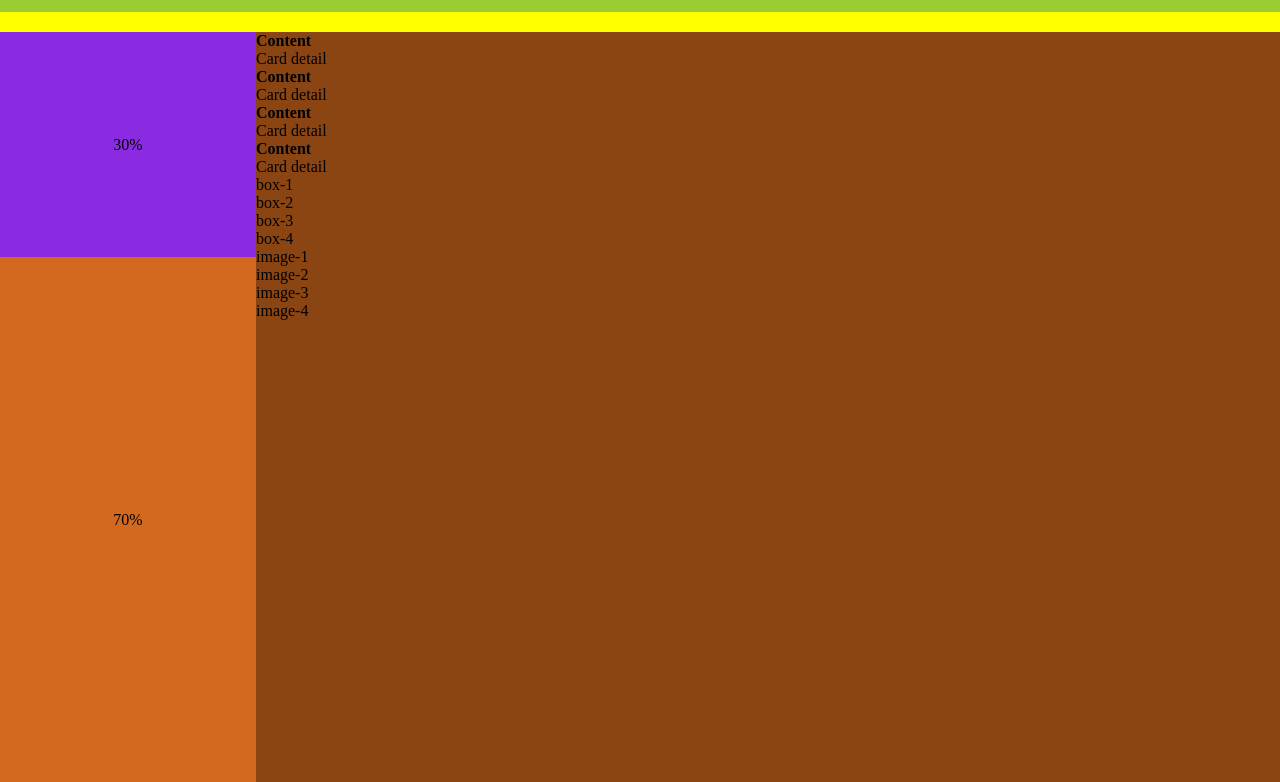
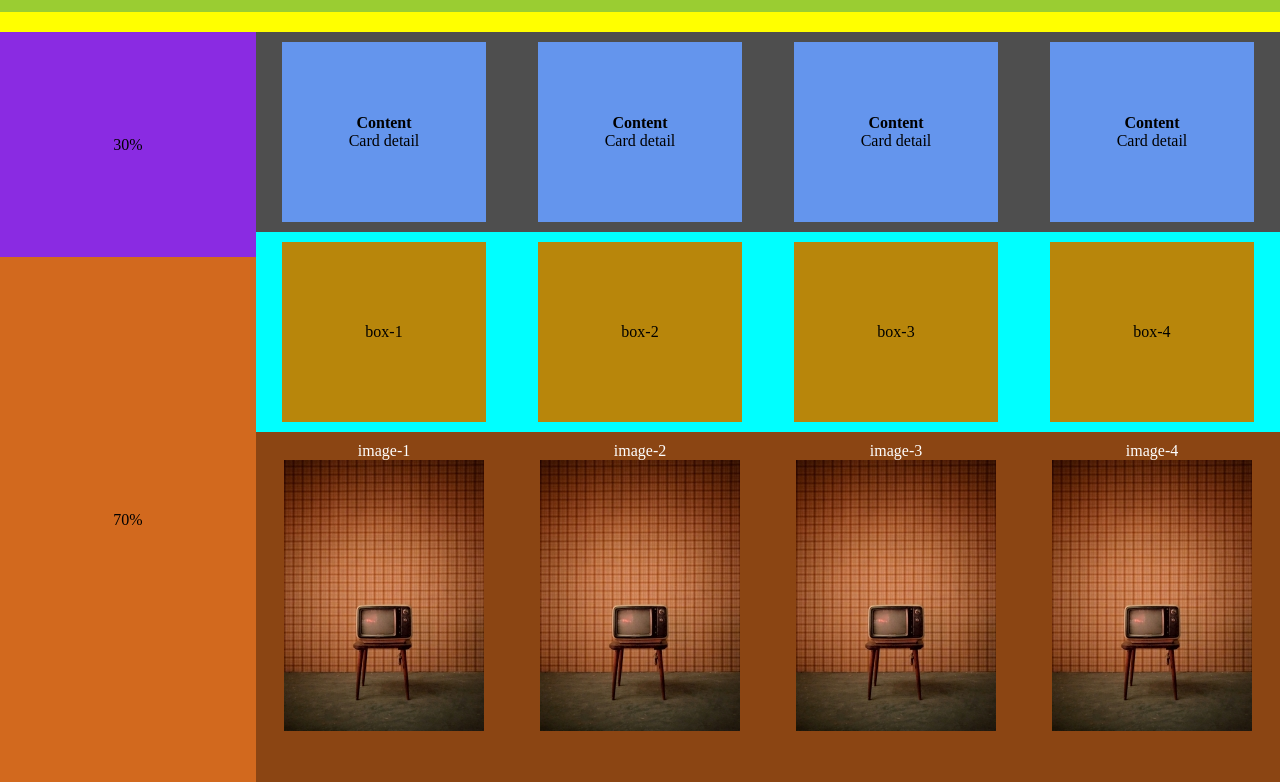
Before and after one commit to Seyidhuseyn/layout-flexible, a plain HTML site: page index.html in a window 1280 px wide. Shown: the part 38-820 px from the top of the page. Drawn offline with Linux system fonts and the light colour scheme.

Commit message:
19 01 2022

```diff
--- a/index.html
+++ b/index.html
@@ -29,26 +29,24 @@
             <!-- right-side -->
             <div class="main">
                 <div class="cards">
-                    <div class="cards">
+                    <div class="card">
                         <h4>Content</h4>
                         <span>Card detail</span>
                     </div>
-                <div class="cards">
-                    <div class="cards">
+                    <div class="card">
                         <h4>Content</h4>
                         <span>Card detail</span>
                     </div>
-                <div class="cards">
-                    <div class="cards">
+                    <div class="card">
                         <h4>Content</h4>
                         <span>Card detail</span>
                     </div>
-                <div class="cards">
-                    <div class="cards">
+                    <div class="card">
                         <h4>Content</h4>
                         <span>Card detail</span>
                     </div>
-            </div> <!--cards-in baglansisi-->
+                </div>
+                <!--cards-in baglansisi-->
                 <div class="boxes">
                     <div class="box">box-1</div>
                     <div class="box">box-2</div>
@@ -56,10 +54,10 @@
                     <div class="box">box-4</div>
                 </div>
                 <div class="images">
-                <div class="image">image-1</div>
-                <div class="image">image-2</div>
-                <div class="image">image-3</div>
-                <div class="image">image-4 </div>
+                    <div class="image">image-1 <img src="img1.jpg" alt=""></div>
+                    <div class="image">image-2 <img src="img1.jpg" alt=""></div>
+                    <div class="image">image-3 <img src="img1.jpg" alt=""></div>
+                    <div class="image">image-4 <img src="img1.jpg" alt=""></div>
                 </div>
             </div> <!--main burada baglandi-->
         </div> <!--content burada baglandi-->
--- a/style.css
+++ b/style.css
@@ -57,3 +57,47 @@ body {
     background-color: saddlebrown;
     flex: 1;
 }
+.cards {
+    background-color: rgb(78, 78, 78);
+    display: flex;
+    justify-content: space-around;
+    flex-basis: 30%;
+    height: 200px;
+}
+.card {
+    flex-basis: 20%;
+    display: flex;
+    flex-direction: column;
+    background-color: cornflowerblue;
+    justify-content: center;
+    align-items: center;
+    margin: 10px 0;
+}
+.boxes {
+    display: flex;
+    justify-content: space-around;
+    background-color: cyan;
+    height: 200px;
+}
+.box {
+    display: flex;
+    flex-direction:column;
+    justify-content: space-around;
+    align-items: center;
+    flex-basis: 20%;
+    background-color: darkgoldenrod;
+    margin: 10px auto;
+}
+.images {
+    display: flex;
+    justify-content: space-around;
+
+}
+.image {
+    display: flex;
+    flex-direction:column;
+    justify-content: space-around;
+    align-items: center;
+    color: white;
+    margin: 10px auto;
+}
```
Also changed, not shown: img1.jpg (added). Lines whose indentation alone changed are shown as unchanged.
